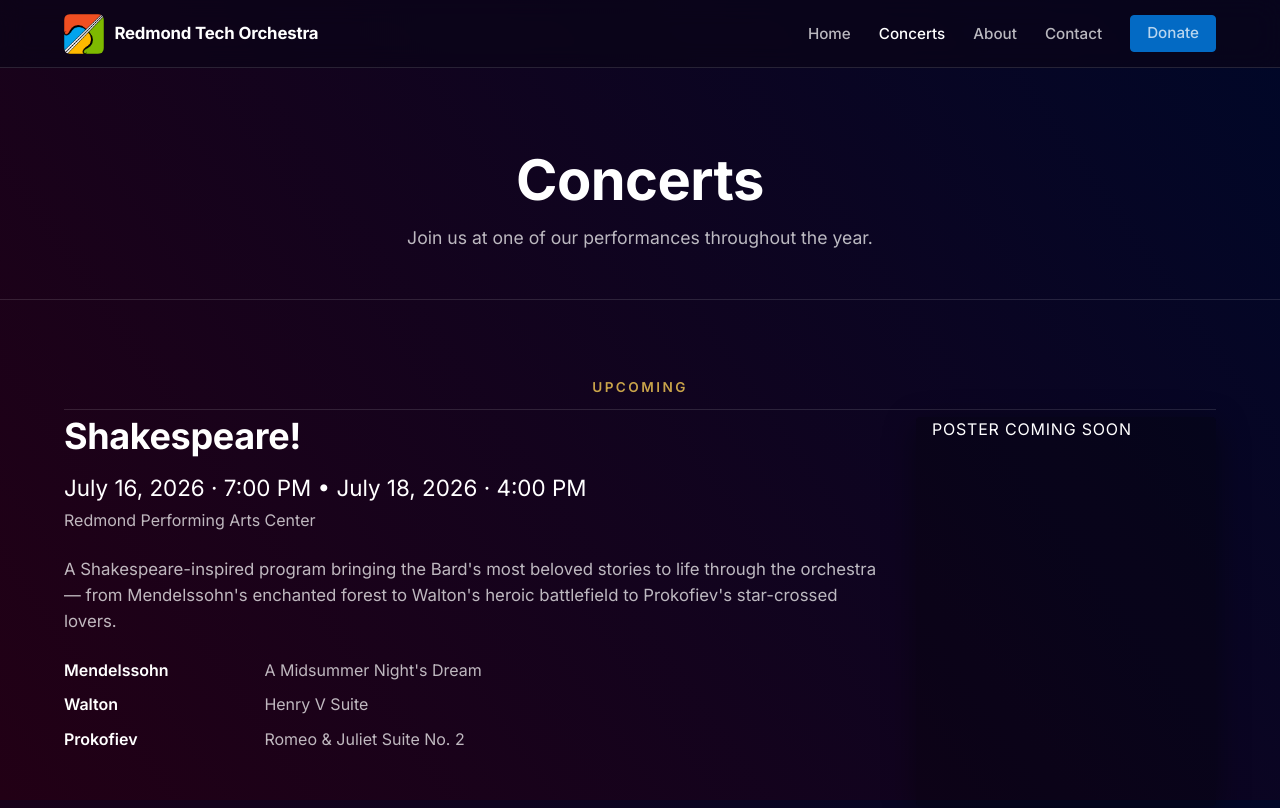
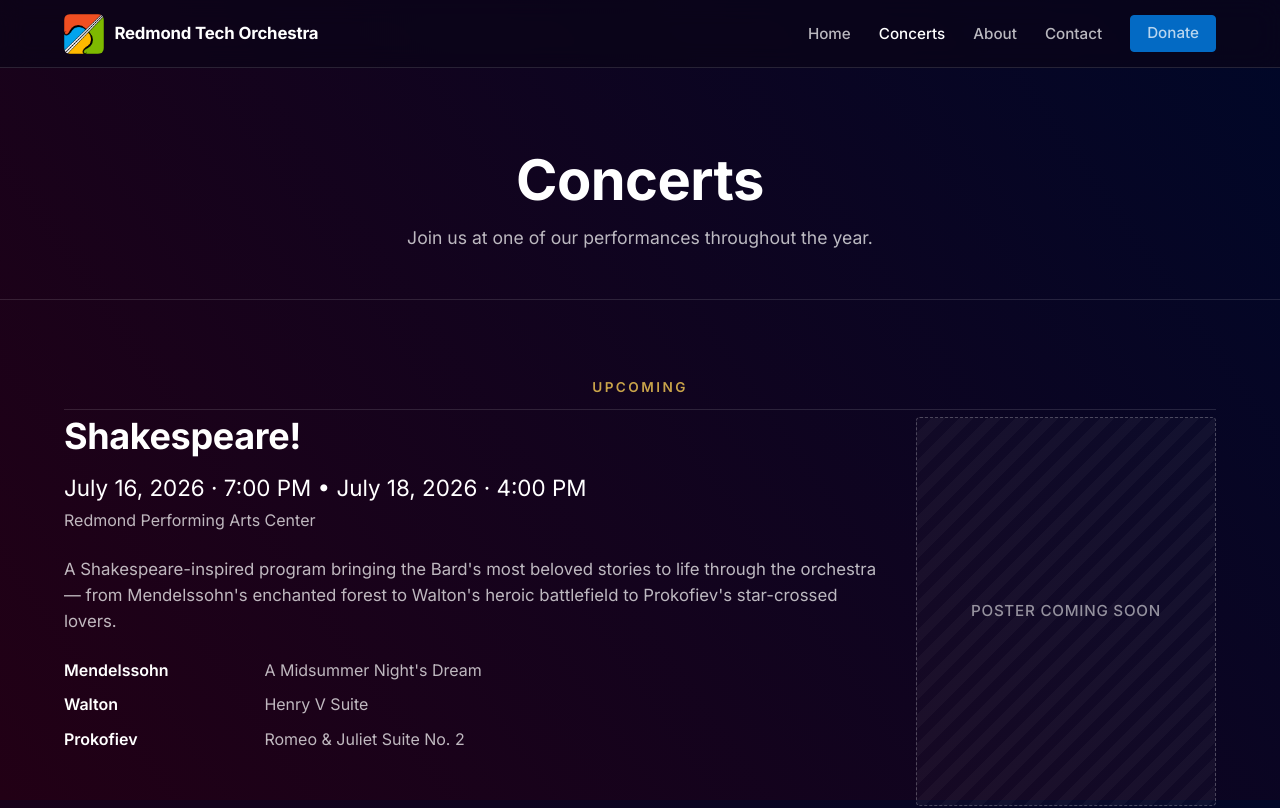
Before and after one commit to Redmond-Tech-Orchestra/redmond-tech-orchestra.github.io, a React (Vite) app: page /#/concerts in a window 1280 px wide. Shown: the top 808 px of the page. Built offline with nearby package versions, Linux system fonts and the light colour scheme.

Commit message:
Fix poster placeholder rendering on Concerts page
Dropping the .poster class from the placeholder div lets .poster-placeholder styles (dashed border, diagonal stripes, aspect ratio) apply cleanly without being overridden by .concert-item .poster background and shadow rules.

```diff
--- a/src/components/ConcertCard.tsx
+++ b/src/components/ConcertCard.tsx
@@ -59,7 +59,7 @@
           <img src={concert.poster} alt={`${concert.title} poster`} loading="lazy" />
         </button>
       ) : (
-        <div className="poster poster-placeholder" aria-hidden="true">
+        <div className="poster-placeholder" aria-hidden="true">
           <span>Poster coming soon</span>
         </div>
       )}
```
